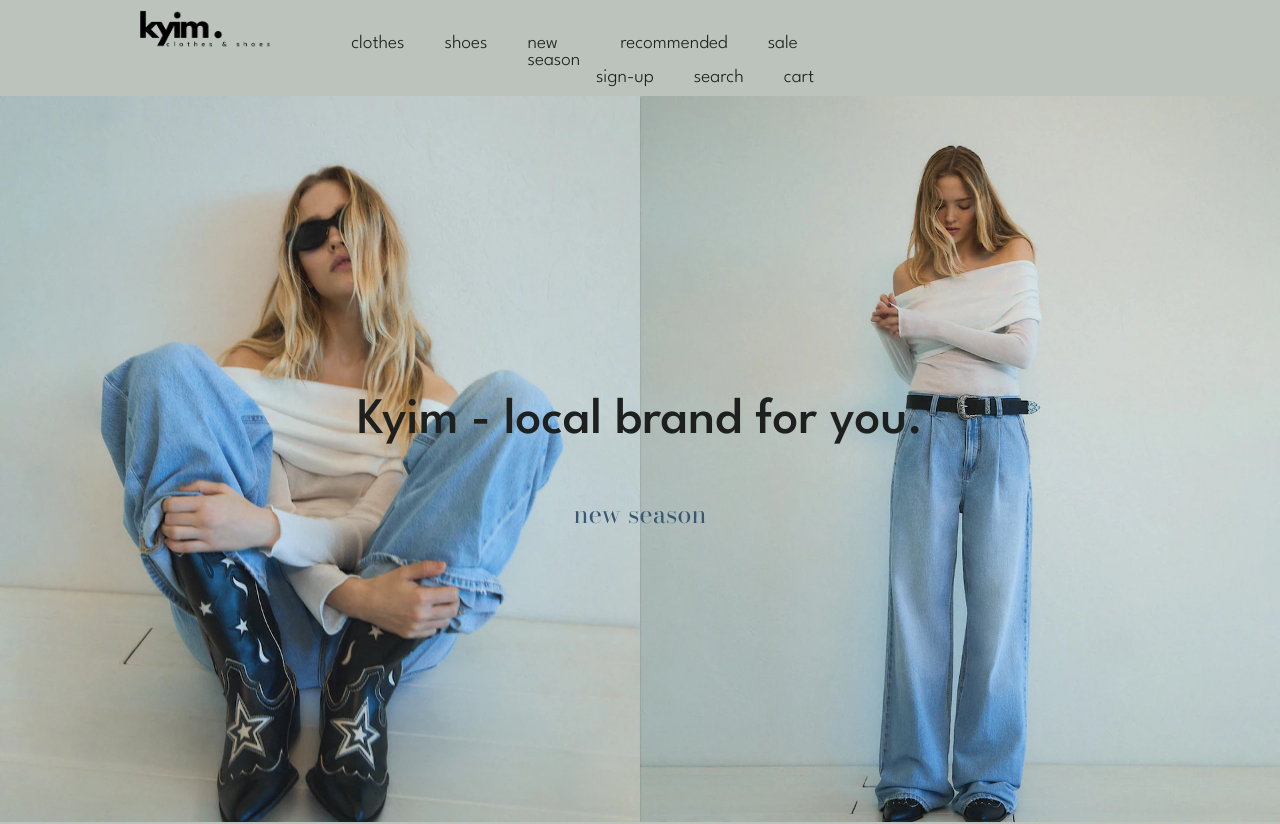
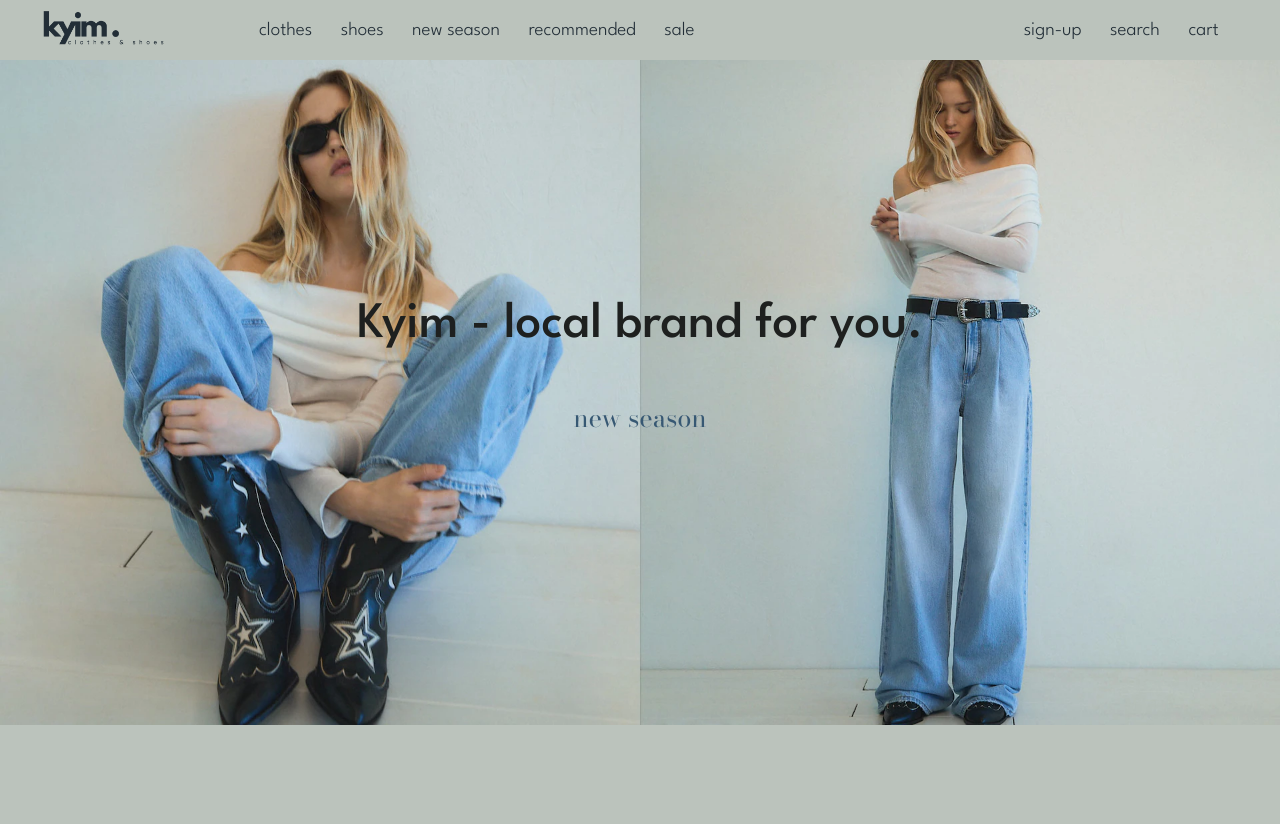
Before and after one commit to kyimkz/example, a Django app: page / in a window 1280 px wide. After the commit the page ends 725 px from the top, so only its background shows below. Run offline with Django 5.2, Linux system fonts and the light colour scheme.

Commit message:
new changes from Gulya

```diff
--- a/website/static/assets/css/style.css
+++ b/website/static/assets/css/style.css
@@ -28,24 +28,29 @@ header {
   top: 0; left: 0; right: 0;
   padding: 1rem 9%;
   z-index: 2;
+  position: fixed;
 }
 
 .navbar {
   display: flex;
-  align-items: first baseline;
+  align-items: center;
+  justify-content: center;
+  margin: 1.5rem;
+  padding: 5px;
 }
 
 .logodiv {
-  width: 30%;
-  align-items: left;
+  position: absolute;
+  left: 3vw;
+  padding: 5px;
 }
 
-.logo {
-  width: auto;
+.nav-item {
+  padding: 3px;
 }
 
 header .logo img {
-  height: 3vw;
+  height: 2.6vw;
 }
 
 header .logo img:hover {
@@ -57,21 +62,32 @@ header .logo img:hover {
     transition: opacity 0.3s ease-in-out;
 }
 
+.links {
+  display: flexbox;
+  align-items: first baseline;
+  justify-content: baseline;
+}
+
 .links > div {
-  display: flex;
-  justify-content: center;
+  display: flexbox;
 }
 
 .first {
   width: 50%;
+  position: absolute;
+  left: 20vw;
+}
+.second {
+  position: absolute;
+  right: 3vw;
 }
 
-header .navbar {
+/* header .navbar {
   margin-left: 2rem;
-}
-header .navbar .nav-item {
+} */
+/* header .navbar .nav-item {
   margin-left: 2rem;
-}
+} */
 
 header .navbar #close {
   display: none;
@@ -80,7 +96,7 @@ header .navbar #close {
 header .navbar a {
   font-size: 1.5vw;
   margin-right: 2rem;
-  color: #1e201f;
+  color: #222e37;
 }
 
 header .navbar a:hover {
--- a/website/templates/core/index.html
+++ b/website/templates/core/index.html
@@ -26,18 +26,15 @@
 <body>
   <header>
 
-    <nav class="navbar">
+    <div class="navbar">
       <div class="logodiv">
         <a href="#" class="logo">
-          <img src="{% static 'assets/images/logo/kyim.png' %}">
+          <img src="{% static 'assets/images/logo/kyim2.png' %}">
         </a>
       </div>
 
-      <div id="close" class="fas fa-times">
+      <div id="close" class="fas fa-times"> </div>
 
-      </div>
-
-      <div class="links">
       <div class="first">
         <a href="#" class="nav-item">clothes</a>
         <a href="#" class="nav-item">shoes</a>
@@ -51,8 +48,8 @@
         <a href="#" class="nav-item">search</a>
         <a href="#" class="nav-item">cart</a>
       </div>
+
     </div>
-    </nav>
 
     <div id="menu" class="fas fa-bars"></div>
 
```
Also changed, not shown: website/db.sqlite3, website/static/assets/images/logo/kyim2.png (added). Lines whose indentation alone changed are shown as unchanged.
